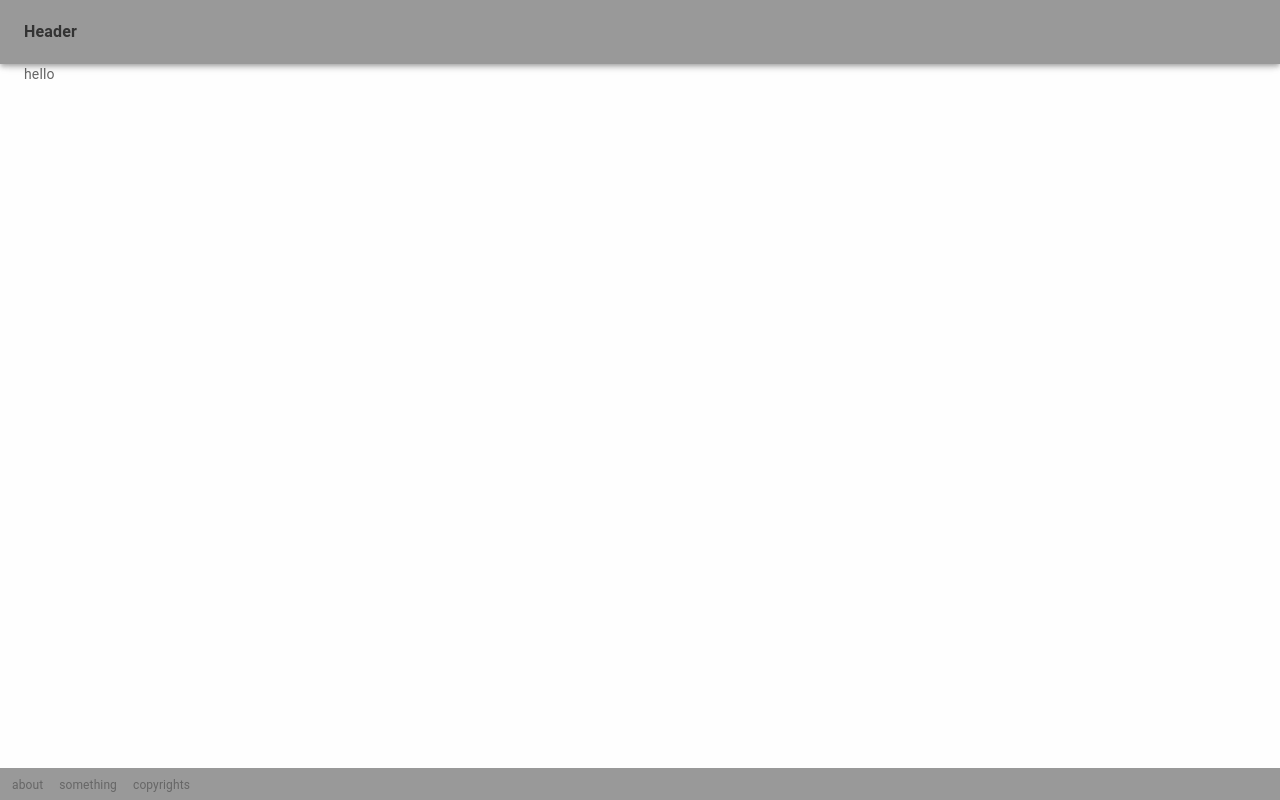
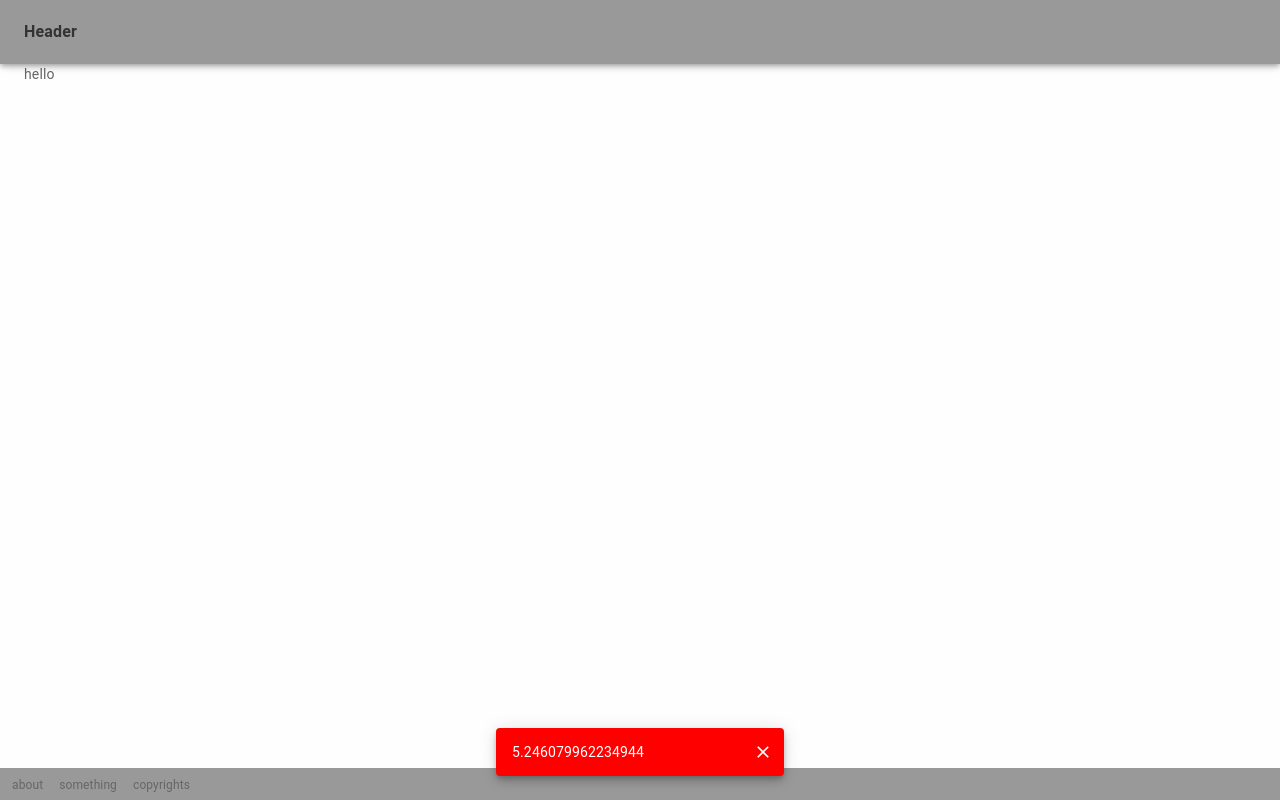
Before and after one commit to milligramme/react-app-dashboard, a React (Create React App) app: page / in a window 1280 px wide. Built offline with nearby package versions, Linux system fonts and the light colour scheme.

Commit message:
add notif sample

```diff
--- a/src/components/pages/Home/index.tsx
+++ b/src/components/pages/Home/index.tsx
@@ -1,11 +1,26 @@
-import React from "react";
+import React, { useState, useEffect } from "react";
 
 import MainTemplate from "../../templates/MainTemplate";
+import { Notif } from "../../organisms/NotificationBar";
 
-const Home: React.FunctionComponent = () => (
-  <MainTemplate>
-    hello
-  </MainTemplate>
-);
+const Home: React.FunctionComponent = () => {
+  const [notif, setNotif] = useState<{ type: Notif, message: string}>();
+
+  // example
+  useEffect(() => {
+    const rand = Math.random() * 10;
+    const randomNotif = rand > 5 ?
+      { type: "error" as Notif, message: `${rand}` } :
+      { type: "info" as Notif, message: `${rand}` };
+
+    setNotif(randomNotif);
+  }, [setNotif]);
+
+  return (
+    <MainTemplate notif={notif}>
+      hello
+    </MainTemplate>
+  );
+}
 
 export default Home;
--- a/src/components/templates/MainTemplate/index.tsx
+++ b/src/components/templates/MainTemplate/index.tsx
@@ -4,17 +4,25 @@ import { Container } from "@material-ui/core";
 
 import Header from "../../organisms/Header";
 import Footer from "../../organisms/Footer";
+import NotificationBar, { Notif } from "../../organisms/NotificationBar";
+
 import classes from "./classes.module.css";
 
-const MainTemplate: React.FunctionComponent = ({ children }) => (
+interface OwnProps {
+  notif?: { type: Notif, message: string };
+}
+
+type Props =  OwnProps;
+
+const MainTemplate: React.FunctionComponent<Props> = ({ notif, children }) => (
   <div className={classes.LayoutPage}>
     <Header />
     <Container fixed={true} maxWidth="lg" className={classes.LayoutContainer}>
       {children}
     </Container>
     <Footer />
+    {notif != null && <NotificationBar type={notif.type} message={notif.message} />}
   </div>
 );
 
-
 export default MainTemplate;
```
